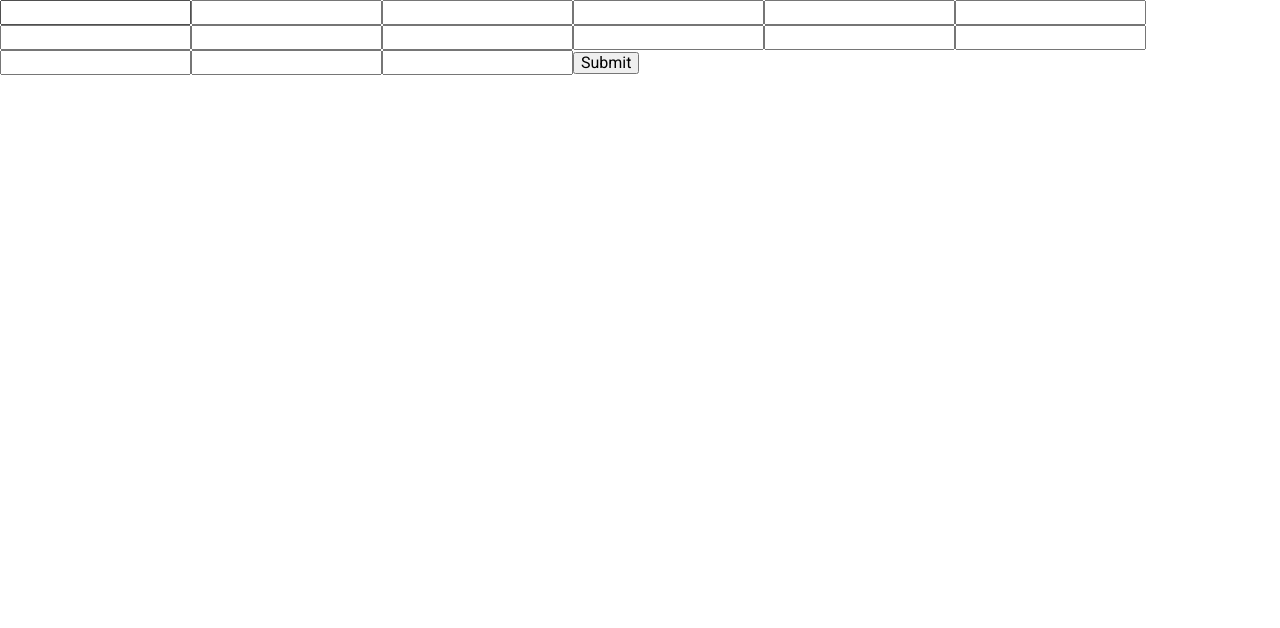
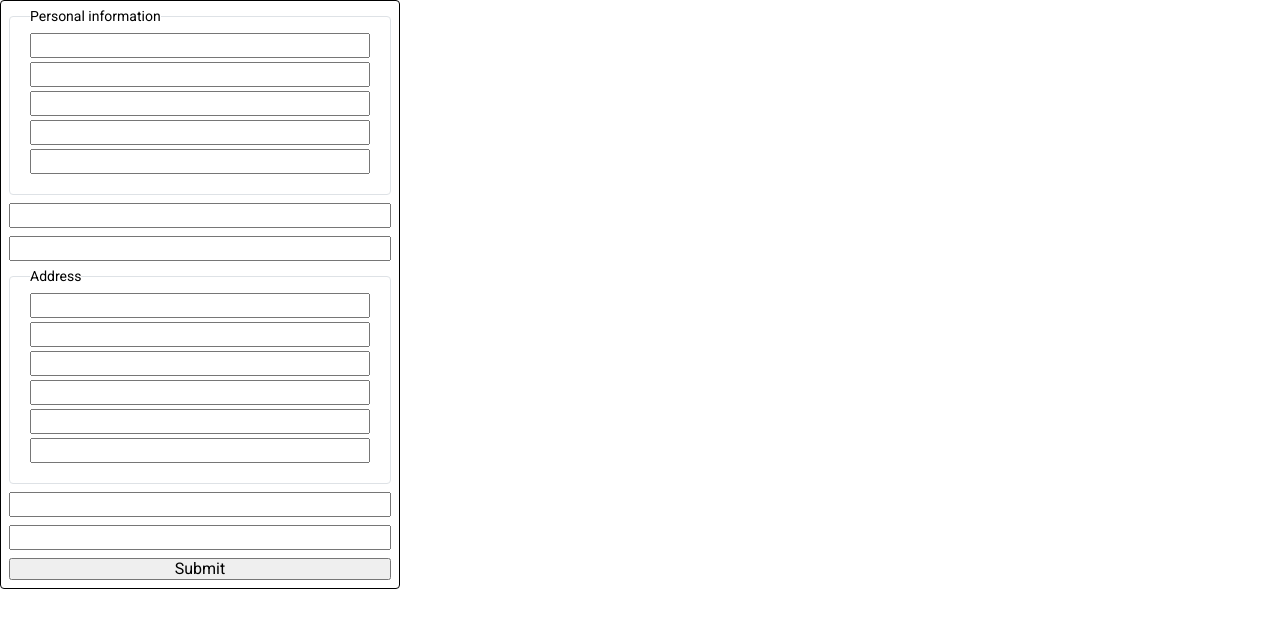
Before and after one commit to njcushing/online-shop, a React (Vite) app in the folder packages/frontend/: page /create-account in a window 1280 px wide. Shown: the top 628 px of the page. Built offline with nearby package versions, Linux system fonts and the light colour scheme.

Commit message:
Use Zod schema as resolver in account creation form validation

```diff
--- a/packages/frontend/src/features/AccountCreationForm/index.module.css
+++ b/packages/frontend/src/features/AccountCreationForm/index.module.css
@@ -0,0 +1,17 @@
+.create-account {
+    display: flex;
+    flex-direction: column;
+    gap: 8px;
+
+    border: 1px solid #000;
+    border-radius: 4px;
+
+    width: 400px;
+    padding: 8px;
+}
+
+.fieldset {
+    display: flex;
+    flex-direction: column;
+    gap: 4px;
+}
--- a/packages/frontend/src/features/AccountCreationForm/index.tsx
+++ b/packages/frontend/src/features/AccountCreationForm/index.tsx
@@ -1,4 +1,7 @@
+import { Fieldset } from "@mantine/core";
 import { useForm, SubmitHandler } from "react-hook-form";
+import { zodResolver } from "@hookform/resolvers/zod";
+import { accountCreationFormDataSchema } from "./utils/zodSchema";
 import styles from "./index.module.css";
 
 export type AccountCreationFormData = {
@@ -29,7 +32,7 @@ export function AccountCreationForm() {
         handleSubmit,
         watch,
         formState: { errors },
-    } = useForm<AccountCreationFormData>();
+    } = useForm<AccountCreationFormData>({ resolver: zodResolver(accountCreationFormDataSchema) });
     const onSubmit: SubmitHandler<AccountCreationFormData> = (data) => data;
 
     return (
@@ -38,19 +41,23 @@ export function AccountCreationForm() {
             aria-label="Create account"
             onSubmit={handleSubmit(onSubmit)}
         >
+            <Fieldset className={styles["fieldset"]} legend="Personal information">
                 <input {...register("personal.firstName", { required: true })} />
                 <input {...register("personal.lastName", { required: true })} />
                 <input {...register("personal.email", { required: true })} />
+                <input {...register("personal.phone", { required: true })} />
+                <input {...register("personal.dob", { required: true })} />
+            </Fieldset>
             <input {...register("password", { required: true })} />
             <input {...register("confirmPassword", { required: true })} />
-            <input {...register("personal.phone", { required: true })} />
-            <input {...register("personal.dob", { required: true })} />
+            <Fieldset className={styles["fieldset"]} legend="Address">
                 <input {...register("address.line1", { required: true })} />
                 <input {...register("address.line2")} />
                 <input {...register("address.city", { required: true })} />
                 <input {...register("address.state", { required: true })} />
                 <input {...register("address.zipCode", { required: true })} />
                 <input {...register("address.country", { required: true })} />
+            </Fieldset>
             <input {...register("newsletterSignUp")} />
             <input {...register("termsAgreement", { required: true })} />
 
```
Lines whose indentation alone changed are shown as unchanged.
